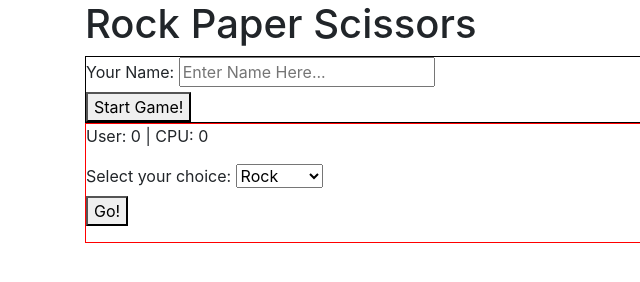
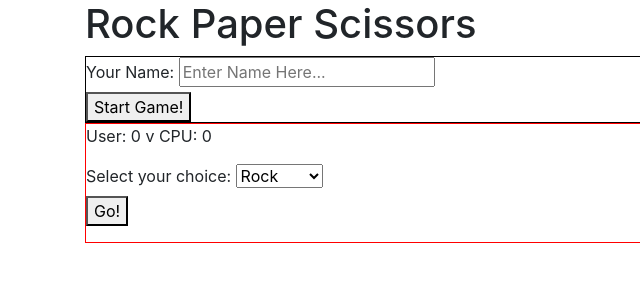
Before and after one commit to goel1987/rockpaperscissors, a website: page index.html in a window 1280 px wide. Shown: the full height of the page, 0-640 px from the left. Drawn offline with Linux system fonts and the light colour scheme.

Commit message:
Changed score format to pass unit test

```diff
--- a/index.html
+++ b/index.html
@@ -30,7 +30,7 @@
         <!-- game-screen div content-->
         <div id="game-screen">
             <div id="score-tally">
-                <p id="score"> User: 0 | CPU: 0 </p>
+                <p id="score"> User: 0 v CPU: 0 </p>
             </div>
             <form id="game-form">
                 <div>
```
